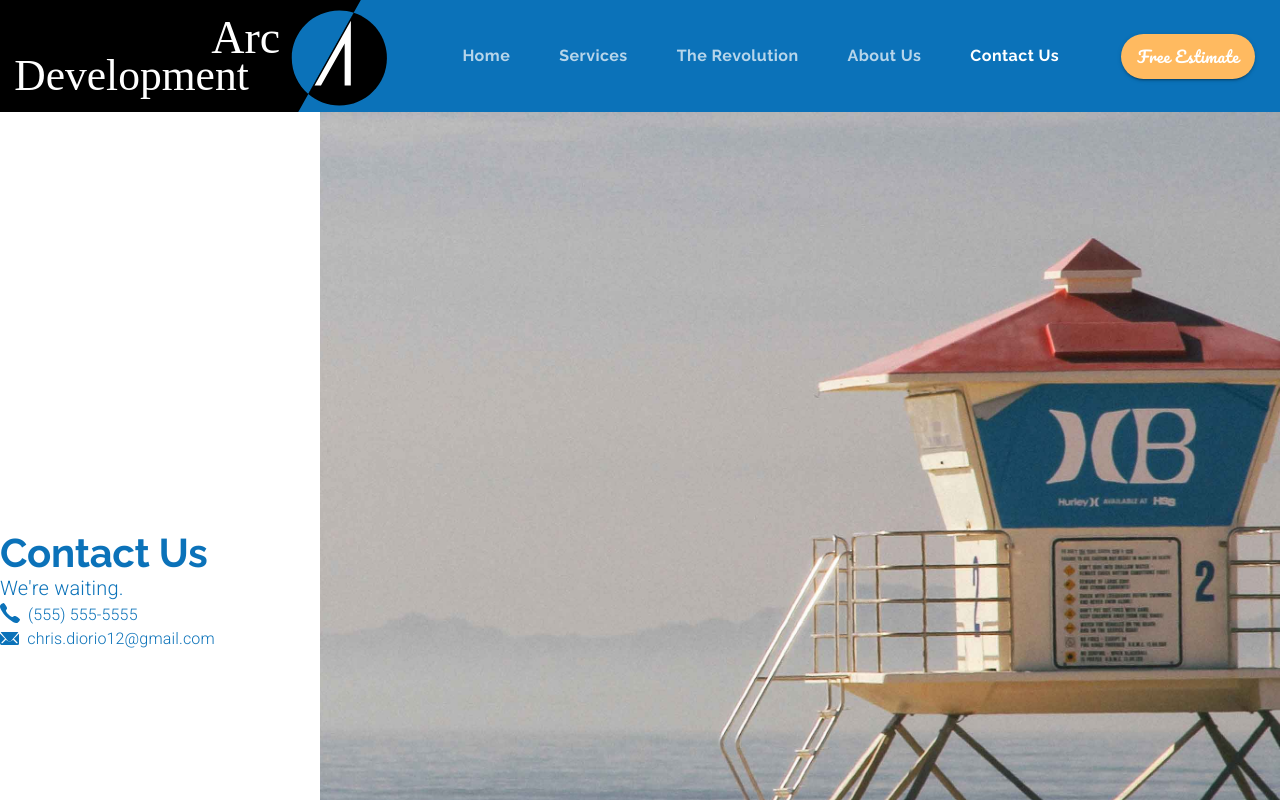
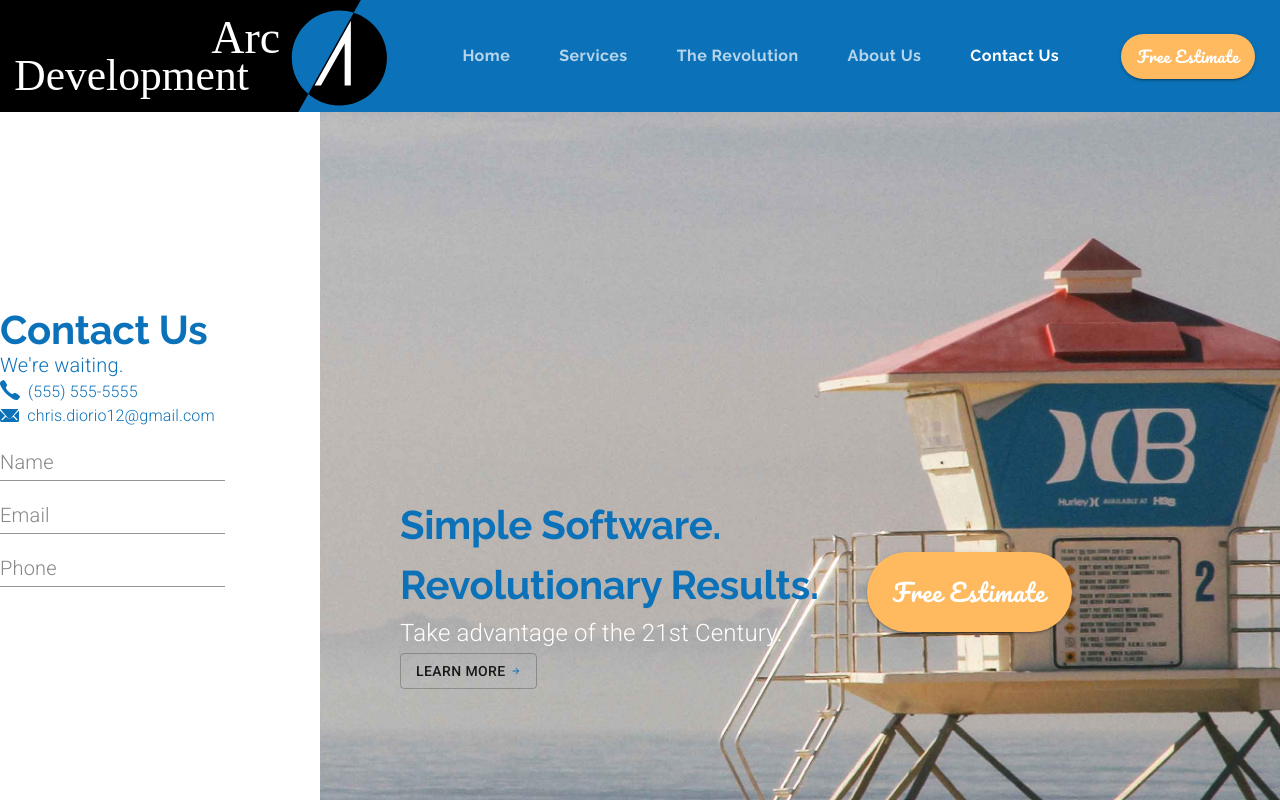
Before and after one commit to PupRiku/arcdevelopment_class, a React (Create React App) app: page /contact in a window 1280 px wide. Shown: the top 800 px of the page. Built offline with nearby package versions, Linux system fonts and the light colour scheme.

Commit message:
Setup inputs and CTA

```diff
--- a/src/components/Contact.js
+++ b/src/components/Contact.js
@@ -1,4 +1,4 @@
-import React from 'react';
+import React, { useState } from 'react';
 import { Link } from 'react-router-dom';
 import { makeStyles, useTheme } from '@material-ui/core/styles';
 import Grid from '@material-ui/core/Grid';
@@ -6,10 +6,12 @@ import Typography from '@material-ui/core/Typography';
 import Button from '@material-ui/core/Button';
 import TextField from '@material-ui/core/TextField';
 import useMediaQuery from '@material-ui/core/useMediaQuery';
+import ButtonArrow from './ui/ButtonArrow';
 
 import background from '../assets/background.jpg';
 import phoneIcon from '../assets/phone.svg';
 import emailIcon from '../assets/email.svg';
+import airplane from '../assets/send.svg';
 
 const useStyles = makeStyles((theme) => ({
   background: {
@@ -19,14 +21,45 @@ const useStyles = makeStyles((theme) => ({
     backgroundRepeat: 'no-repeat',
     height: '60em',
   },
+  estimateButton: {
+    ...theme.typography.estimate,
+    borderRadius: 50,
+    height: 80,
+    width: 205,
+    backgroundColor: theme.palette.common.orange,
+    fontSize: '1.5rem',
+    marginRight: '5em',
+    marginLeft: '2em',
+    '&:hover': {
+      backgroundColor: theme.palette.secondary.light,
+    },
+    [theme.breakpoints.down('sm')]: {
+      marginRight: 0,
+      marginLeft: 0,
+    },
+    learnButton: {
+      ...theme.typography.learnButton,
+      fontSize: '0.7rem',
+      height: 35,
+      padding: 5,
+      [theme.breakpoints.down('sm')]: {
+        marginBottom: '2em',
+      },
+    },
+  },
 }));
 
-export default function Contact() {
+export default function Contact(props) {
   const classes = useStyles();
   const theme = useTheme();
-  const matchesMD = useMediaQuery(theme.breakpoints.down('md'));
+  //  const matchesMD = useMediaQuery(theme.breakpoints.down('md'));
   const matchesSM = useMediaQuery(theme.breakpoints.down('sm'));
-  const matchesXS = useMediaQuery(theme.breakpoints.down('xs'));
+  //  const matchesXS = useMediaQuery(theme.breakpoints.down('xs'));
+
+  const [name, setName] = useState('');
+  const [email, setEmail] = useState('');
+  const [phone, setPhone] = useState('');
+  const [message, setMessage] = useState('');
 
   return (
     <Grid container direction="row">
@@ -72,8 +105,97 @@ export default function Contact() {
             </Typography>
           </Grid>
         </Grid>
+        <Grid item container>
+          <Grid item>
+            <TextField
+              label="Name"
+              id="name"
+              value={name}
+              onChange={(event) => setName(event.target.value)}
+            />
+          </Grid>
+          <Grid item>
+            <TextField
+              label="Email"
+              id="email"
+              value={email}
+              onChange={(event) => setEmail(event.target.value)}
+            />
+          </Grid>
+          <Grid item>
+            <TextField
+              label="Phone"
+              id="phone"
+              value={phone}
+              onChange={(event) => setPhone(event.target.value)}
+            />
+          </Grid>
+        </Grid>
+        <Grid item>
+          <TextField
+            id="message"
+            value={message}
+            multiline
+            rows={10}
+            onChange={(event) => setMessage(event.target.value)}
+          />
+        </Grid>
+        <Grid item>
+          <Button variant="contained">
+            Send Message
+            <img src={airplane} alt="paper airplane" />{' '}
+          </Button>
+        </Grid>
       </Grid>
-      <Grid item container className={classes.background} lg={9}></Grid>
+      <Grid item container className={classes.background} lg={9} alignItems='center'>
+        <Grid
+          item
+          style={{
+            marginLeft: matchesSM ? 0 : '5em',
+            textAlign: matchesSM ? 'center' : 'inherit',
+          }}
+        >
+          <Grid container direction="column">
+            <Grid item>
+              <Typography variant="h2">
+                Simple Software.
+                <br />
+                Revolutionary Results.
+              </Typography>
+              <Typography variant="subtitle2" style={{ fontSize: '1.5rem' }}>
+                Take advantage of the 21st Century.
+              </Typography>
+              <Grid container justify={matchesSM ? 'center' : undefined} item>
+                <Button
+                  component={Link}
+                  to="/revolution"
+                  variant="outlined"
+                  className={classes.learnButton}
+                  onClick={() => props.setValue(2)}
+                >
+                  <span style={{ marginRight: 5 }}>Learn More</span>
+                  <ButtonArrow
+                    width={10}
+                    height={10}
+                    fill={theme.palette.common.blue}
+                  />
+                </Button>
+              </Grid>
+            </Grid>
+          </Grid>
+        </Grid>
+        <Grid item>
+          <Button
+            component={Link}
+            to="/estimate"
+            variant="contained"
+            className={classes.estimateButton}
+            onClick={() => props.setValue(5)}
+          >
+            Free Estimate
+          </Button>
+        </Grid>
+      </Grid>
     </Grid>
   );
 }
```
